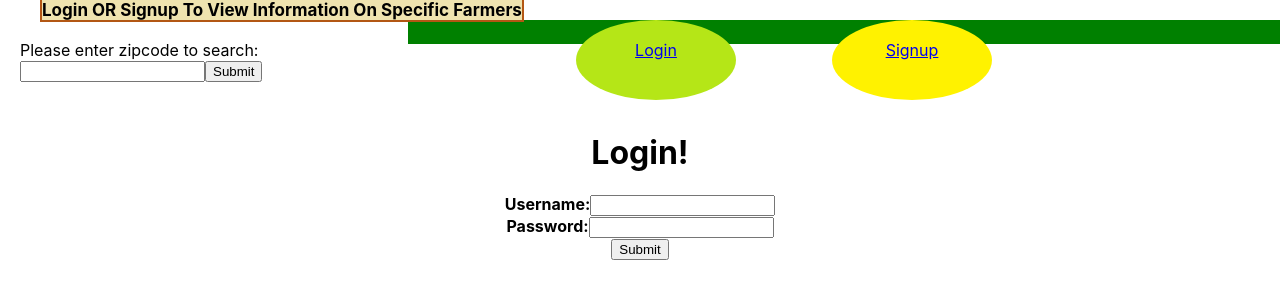
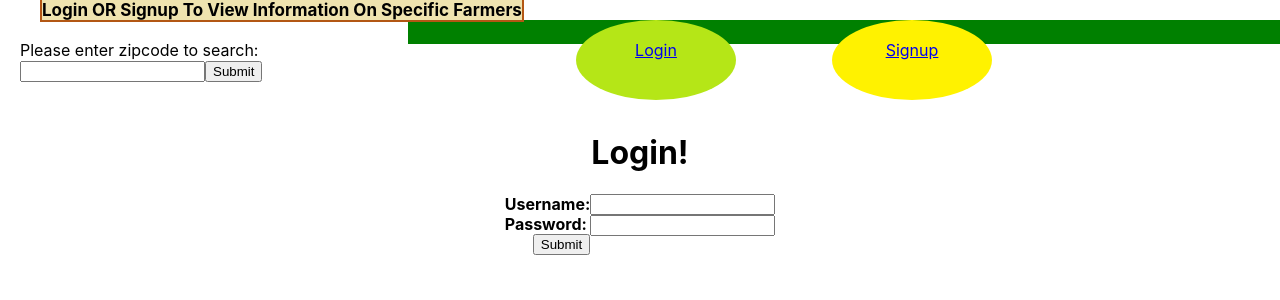
Before and after one commit to FluxOfPingIntegers/sproutable-frontend, a React (Create React App) app: page /users/login in a window 1280 px wide. Shown: the top 300 px of the page. Built offline with nearby package versions, Linux system fonts and the light colour scheme.

Commit message:
fixing auth form alignment

```diff
--- a/src/components/Auth.js
+++ b/src/components/Auth.js
@@ -62,7 +62,7 @@ function Auth(props){
   return (
     <div className="Auth">
       {signup ? <h1>Sign up!</h1> : <h1>Login!</h1>}
-      <form onSubmit={handleSubmit}>
+      <form onSubmit={handleSubmit} id="newForm">
         <label>
           Username:
         </label>
```
